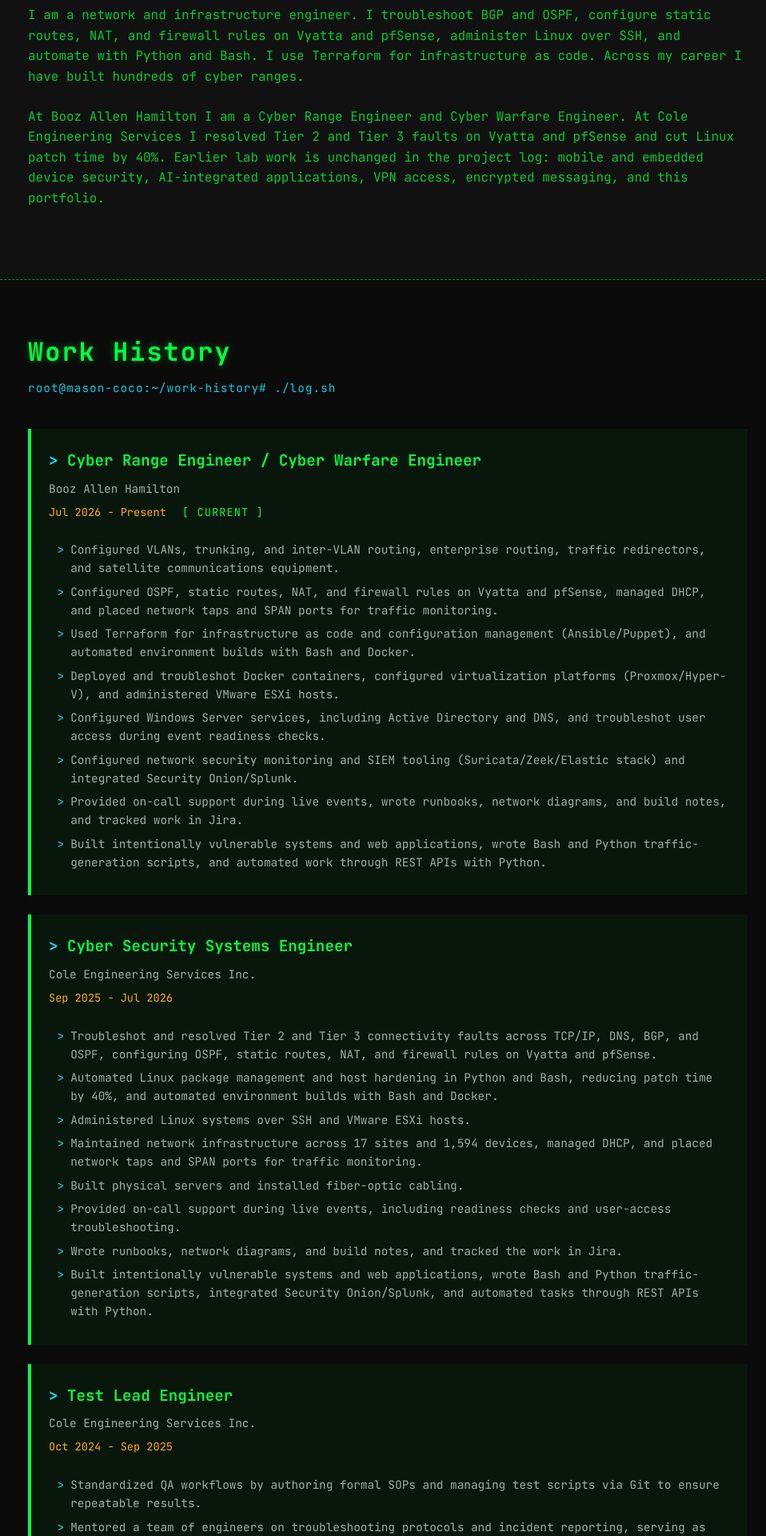
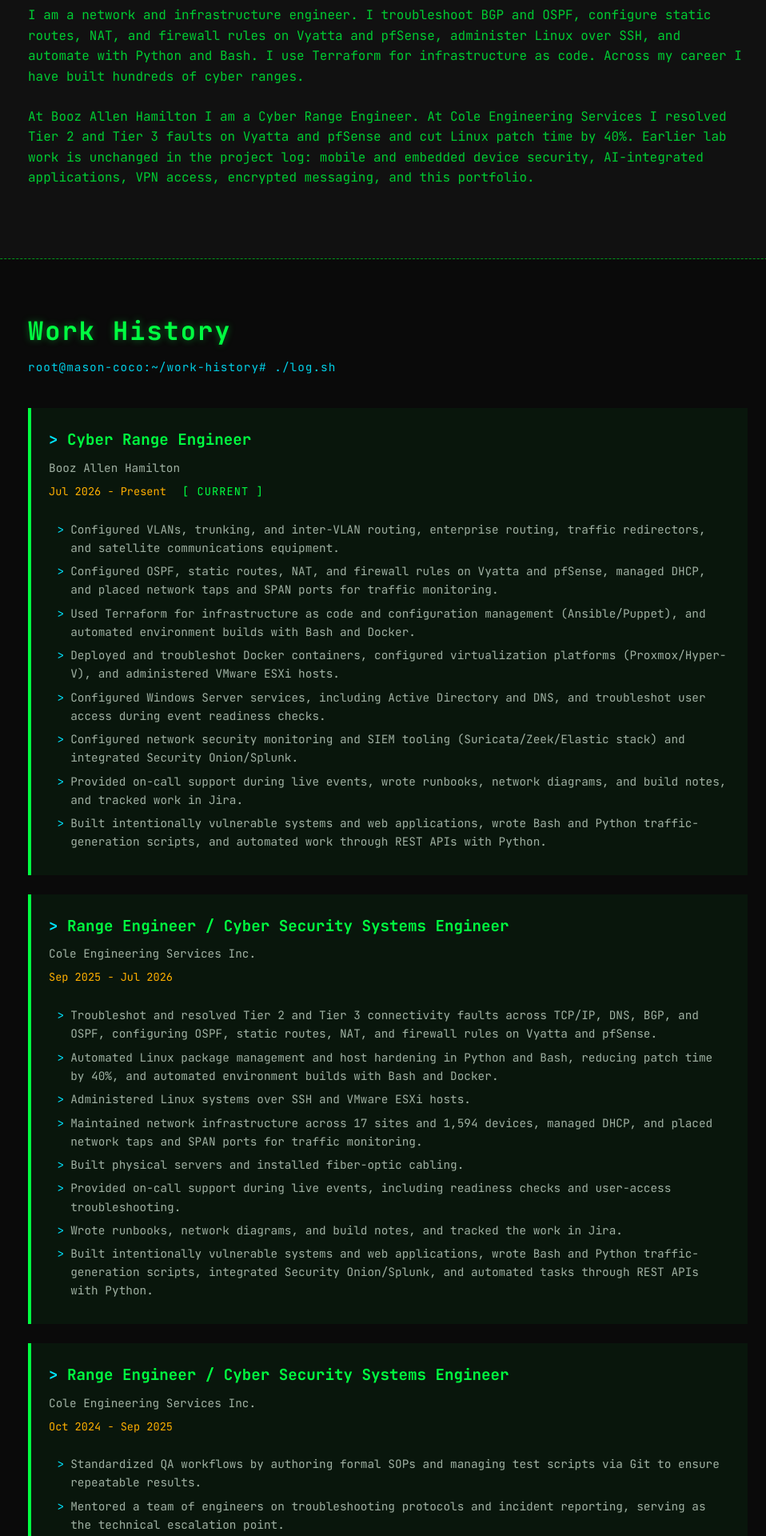
Before and after one commit to mcoco35/mason-coco-portfolio, a React (Create React App) app: page / in a window 1280 px wide. Shown: the part 980-2900 px from the top of the page at 80% size, without its empty margins (155-1113 px from the left). Built offline with nearby package versions, Linux system fonts and the light colour scheme.

Commit message:
Update Booz Allen and Cole Engineering job titles
Use Cyber Range Engineer for the current Booz Allen role and Range Engineer / Cyber Security Systems Engineer for both Cole entries, without changing dates or bullets.

Co-authored-by: Mason Coco <mcoco35@users.noreply.github.com>

```diff
--- a/src/App.js
+++ b/src/App.js
@@ -231,7 +231,7 @@ function App() {
               I am a network and infrastructure engineer. I troubleshoot BGP and OSPF, configure static routes, NAT, and firewall rules on Vyatta and pfSense, administer Linux over SSH, and automate with Python and Bash. I use Terraform for infrastructure as code. Across my career I have built hundreds of cyber ranges.
             </p>
             <p>
-              At Booz Allen Hamilton I am a Cyber Range Engineer and Cyber Warfare Engineer. At Cole Engineering Services I resolved Tier 2 and Tier 3 faults on Vyatta and pfSense and cut Linux patch time by 40%. Earlier lab work is unchanged in the project log: mobile and embedded device security, AI-integrated applications, VPN access, encrypted messaging, and this portfolio.
+              At Booz Allen Hamilton I am a Cyber Range Engineer. At Cole Engineering Services I resolved Tier 2 and Tier 3 faults on Vyatta and pfSense and cut Linux patch time by 40%. Earlier lab work is unchanged in the project log: mobile and embedded device security, AI-integrated applications, VPN access, encrypted messaging, and this portfolio.
             </p>
           </div>
         </section>
@@ -242,7 +242,7 @@ function App() {
             <div className="binary-divider">root@mason-coco:~/work-history# ./log.sh</div>
 
             <div className="education-entry">
-              <h3>Cyber Range Engineer / Cyber Warfare Engineer</h3>
+              <h3>Cyber Range Engineer</h3>
               <p className="institution">Booz Allen Hamilton</p>
               <p className="dates">Jul 2026 - Present <span className="role-status">[ CURRENT ]</span></p>
               <ul>
@@ -258,7 +258,7 @@ function App() {
             </div>
 
             <div className="education-entry">
-              <h3>Cyber Security Systems Engineer</h3>
+              <h3>Range Engineer / Cyber Security Systems Engineer</h3>
               <p className="institution">Cole Engineering Services Inc.</p>
               <p className="dates">Sep 2025 - Jul 2026</p>
               <ul>
@@ -274,7 +274,7 @@ function App() {
             </div>
 
             <div className="education-entry">
-              <h3>Test Lead Engineer</h3>
+              <h3>Range Engineer / Cyber Security Systems Engineer</h3>
               <p className="institution">Cole Engineering Services Inc.</p>
               <p className="dates">Oct 2024 - Sep 2025</p>
               <ul>
```
Also changed, not shown: cv2.txt, 1 other file (tests, documents, lock files or other folders).
